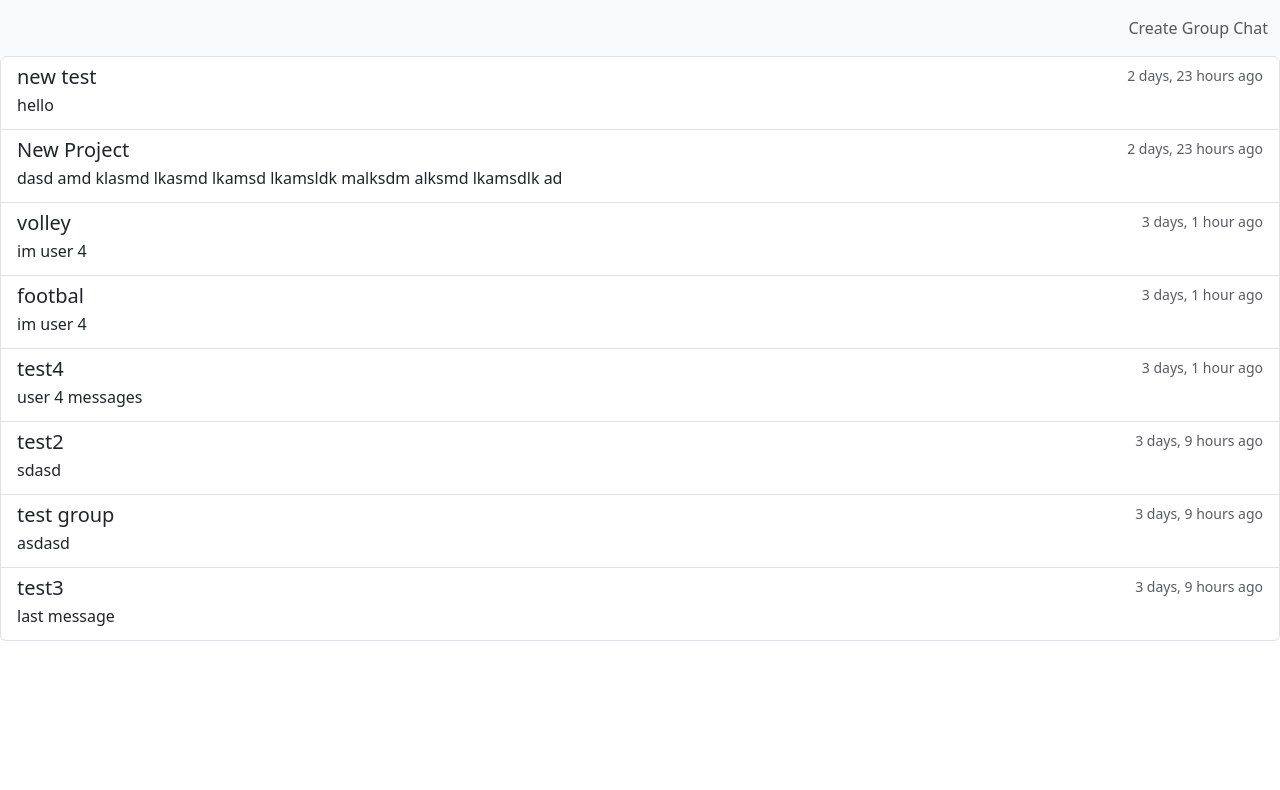
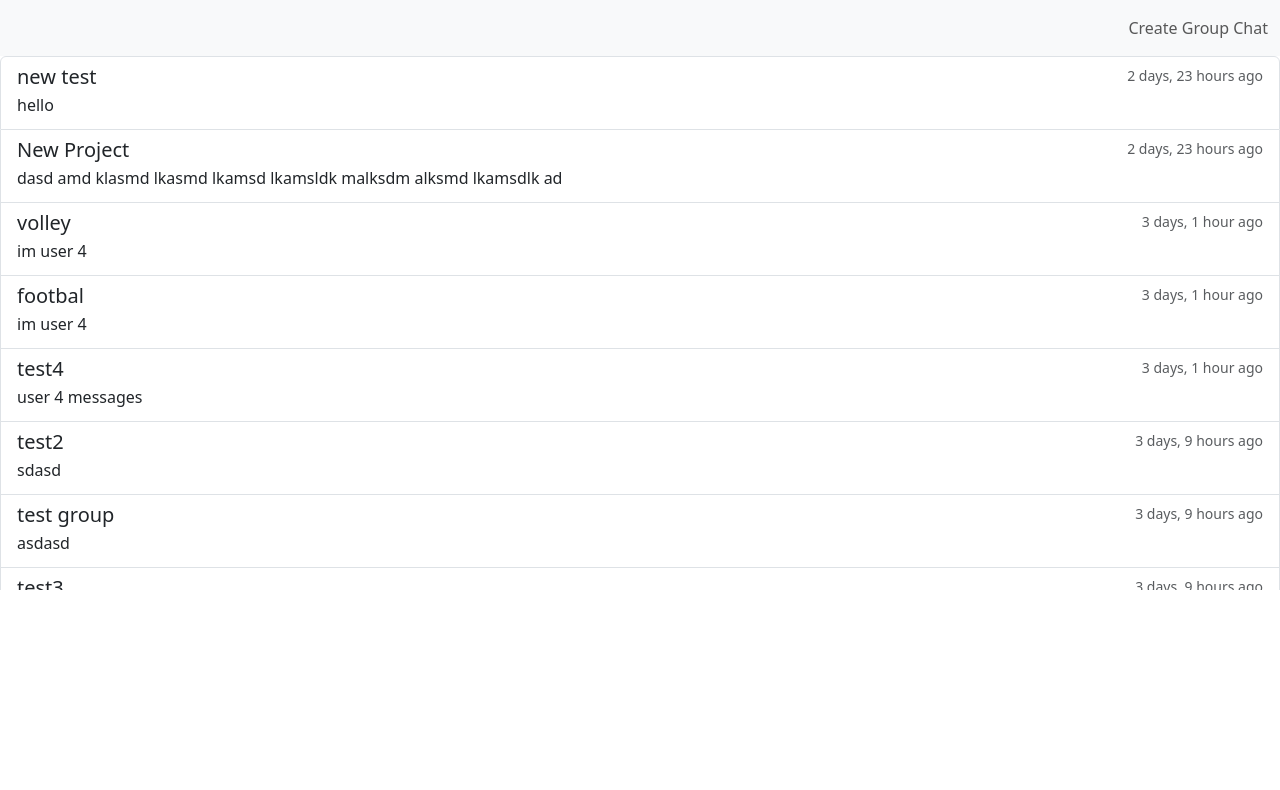
Before and after one commit to daniyarotegen/chat-remastered-2, a Django app: page /chats/ in a window 1280 px wide. Shown: the top 790 px of the page. Run offline with Django 3.2, Linux system fonts and the light colour scheme; a user stored in the database is signed in; data comes from the database, SQL or seed files in the repository; both versions use the stored data as it was after the commit; some libraries are stand-ins or nearby versions.

Commit message:
made chat and contact list scrollable

```diff
--- a/chat/chatrooms/templates/chatrooms/chats.html
+++ b/chat/chatrooms/templates/chatrooms/chats.html
@@ -10,6 +10,7 @@
 </nav>
 {% endblock %}
 {% block content %}
+<div class="chat-list-container">
     <div class="list-group">
         {% if chats_with_recipients %}
         {% for item in chats_with_recipients %}
@@ -25,6 +26,7 @@
         <p>No messages yet.</p>
         {% endif %}
     </div>
+</div>
 {% endblock %}
 {% block footer %}
 {% include "chatrooms/footer.html" %}
--- a/chat/chatrooms/templates/chatrooms/user_list.html
+++ b/chat/chatrooms/templates/chatrooms/user_list.html
@@ -13,6 +13,7 @@
 </nav>
 {% endblock %}
 {% block content %}
+<div class="user-list-container">
     <div class="list-group">
         {% for user in users %}
         <a href="{% url 'start-chat' username=user.username %}" class="list-group-item list-group-item-action">
@@ -24,6 +25,7 @@
         <li class="list-group-item">No other users found.</li>
         {% endfor %}
     </div>
+</div>
 {% endblock %}
 {% block footer %}
 {% include "chatrooms/footer.html" %}
--- a/chat/static/style.css
+++ b/chat/static/style.css
@@ -206,3 +206,13 @@ a:hover {
     top: 0;
     z-index: 1020;
 }
+
+.chat-list-container {
+    max-height: 33.4rem;
+    overflow-y: auto;
+}
+
+.user-list-container {
+    max-height: 33.4rem;
+    overflow-y: auto;
+}
```
Also changed, not shown: chat/db.sqlite3. Lines whose indentation alone changed are shown as unchanged.
